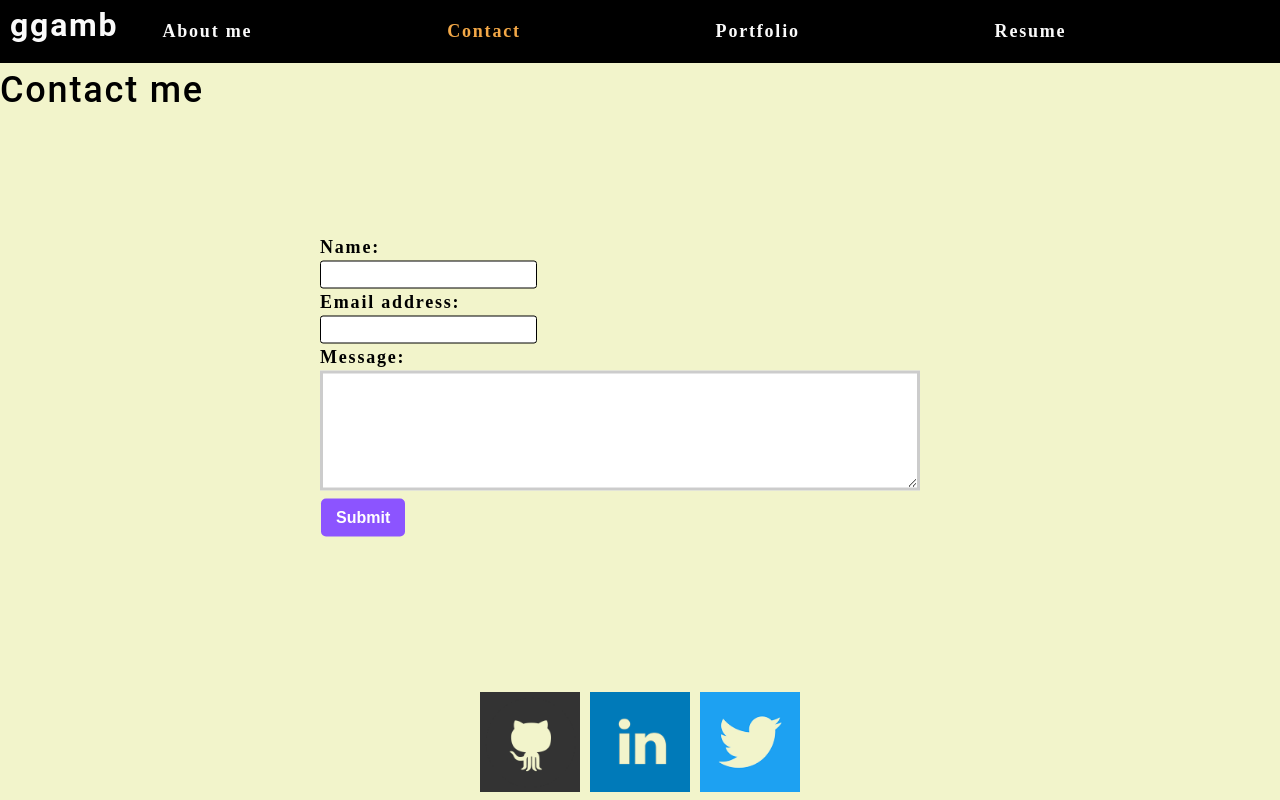
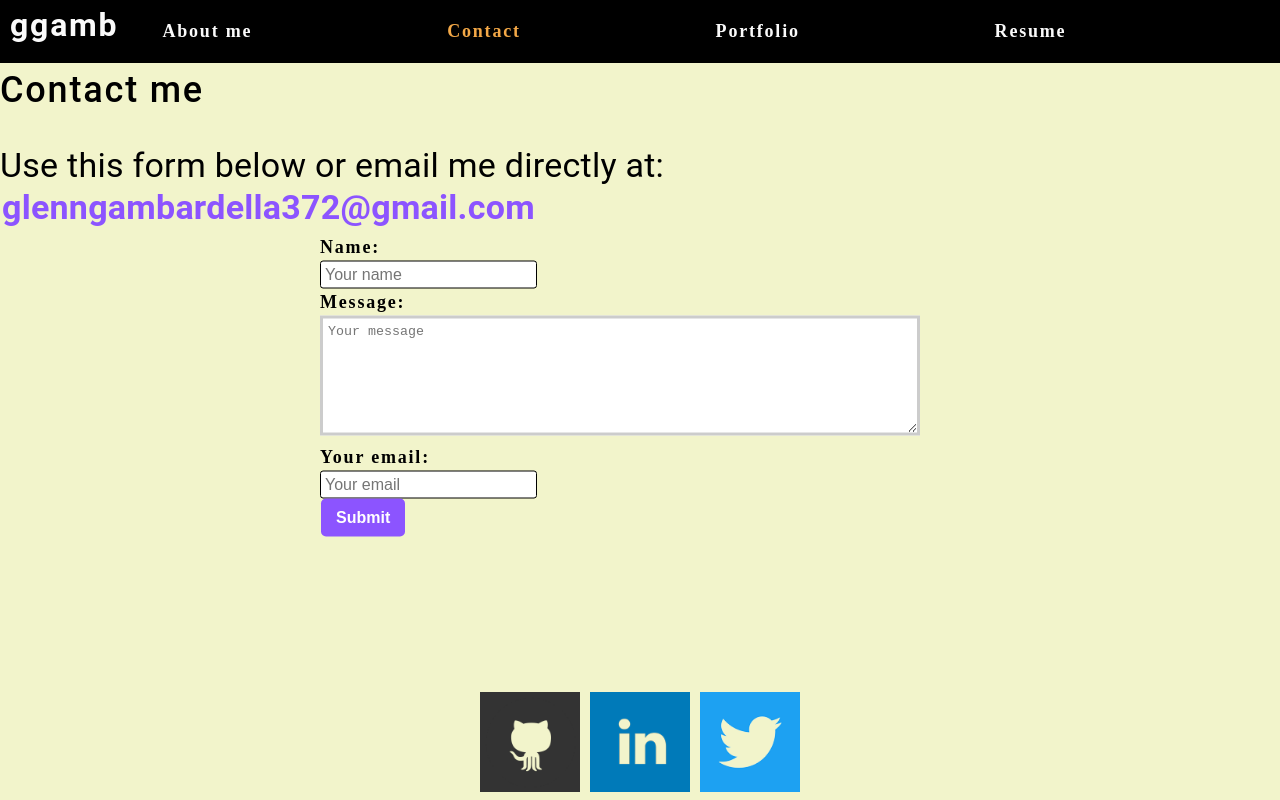
Before and after one commit to ggamb/React-portfolio-ggamb, a React (Create React App) app: page / in a window 1280 px wide. Both pictures are taken after a click on the item "Contact". Built offline with nearby package versions, Linux system fonts and the light colour scheme.

Commit message:
added emailjs-com to submit contact form to my email address

```diff
--- a/package.json
+++ b/package.json
@@ -12,6 +12,7 @@
     "@testing-library/jest-dom": "^5.16.1",
     "@testing-library/react": "^12.1.2",
     "@testing-library/user-event": "^13.5.0",
+    "emailjs-com": "^3.2.0",
     "node": "^17.3.0",
     "react": "^17.0.2",
     "react-dom": "^17.0.2",
--- a/src/components/Contact/index.js
+++ b/src/components/Contact/index.js
@@ -1,66 +1,97 @@
 import React, { useState } from 'react';
 import { validateEmail } from '../../utils/helpers';
+import { send } from 'emailjs-com';
+import { Typography } from '@mui/material';
 
 function Contact() {
-    const [formState, setFormState] = useState({ name: '', email: '', message: '' });
+    const serviceID = 'service_dqwrsly';
+    const templateID = 'template_2kmd407';
+    const userID = 'user_zp4X6Lct2JtUs0hJgaU48';
 
     const [errorMessage, setErrorMessage] = useState('');
-    const { name, email, message } = formState;
 
-    const handleSubmit = (e) => {
+    const [toSend, setToSend] = useState({
+        from_name: '',
+        message: '',
+        reply_to: '',
+    });
+
+    const onSubmit = (e) => {
         e.preventDefault();
-        console.log("we are here")
-        if (!errorMessage) {
-            setFormState({ [e.target.name]: e.target.value });
-        }
+        send(
+            serviceID,
+            templateID,
+            toSend,
+            userID
+        )
+            .then((response) => {
+                console.log('SUCCESS!', response.status, response.text);
+                setToSend({
+                    from_name: "",
+                    message: "",
+                    reply_to: ""
+                })
 
-        setFormState({
-            name: '',
-            email: '',
-            message: '',
+                alert("Email sent successfully!")
             })
+            .catch((err) => {
+                console.log('FAILED...', err);
+            });
     };
 
     const handleChange = (e) => {
-        if (e.target.name === 'email') {
-            const isValid = validateEmail(e.target.value);
-            if (!isValid) {
-                setErrorMessage('Your email is invalid.');
-            } else {
-                setErrorMessage('');
-            }
-        } else {
-            if (!e.target.value.length) {
-                setErrorMessage(`${e.target.name} is required.`);
-            } else {
-                setErrorMessage('');
-            }
-        }
+        setToSend({ ...toSend, [e.target.name]: e.target.value });
     };
 
     return (
         <>
+
             <h1 data-testid="h1tag" >Contact me</h1>
+            <br></br>
+            <Typography variant='h4' style={{ textAlign: 'left' }}>
+                Use this form below or email me directly at:<br></br>
+                <a href='mailto: glenngambardella372@gmail.com'>glenngambardella372@gmail.com</a>
+            </Typography>
+
             <section className='center-info'>
-            <form id="contact-form" onSubmit={handleSubmit}>
+                <form id="contact-form" onSubmit={onSubmit}>
                     <div>
-                    <label htmlFor="name">Name: </label>
-                    <input type="text" name="name" defaultValue={name} onBlur={handleChange} />
+                        <label htmlFor="from_name">Name: </label>
+                        <input
+                            type='text'
+                            name='from_name'
+                            placeholder='Your name'
+                            value={toSend.from_name}
+                            onChange={handleChange}
+                        />
                     </div>
                     <div>
-                    <label htmlFor="email">Email address:</label>
-                    <input type="email" name="email" defaultValue={email} onBlur={handleChange} />
+                        <label htmlFor="message">Message: </label>
+                        <textarea
+                            type='text'
+                            rows={5}
+                            name='message'
+                            placeholder='Your message'
+                            value={toSend.message}
+                            onChange={handleChange}
+                        />
                     </div>
                     <div>
-                    <label htmlFor="message">Message:</label>
-                    <textarea name="message" rows="5" defaultValue={message} onBlur={handleChange} />
+                        <label htmlFor="reply_to">Your email: </label>
+                        <input
+                            type='text'
+                            name='reply_to'
+                            placeholder='Your email'
+                            value={toSend.reply_to}
+                            onChange={handleChange}
+                        />
                     </div>
                     {errorMessage && (
                         <div>
                             <p className="error-text">{errorMessage}</p>
                         </div>
                     )}
-                <button data-testid="button" type="submit">Submit</button>
+                    <button type='submit'>Submit</button>
                 </form>
             </section>
         </>
```
Also changed, not shown: 1 other file (tests, documents, lock files or other folders). Lines whose indentation alone changed are shown as unchanged.
